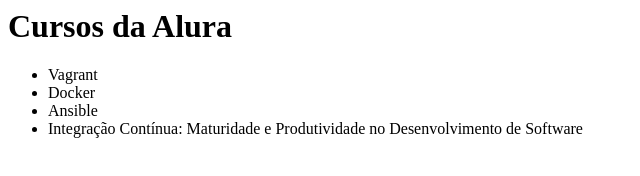
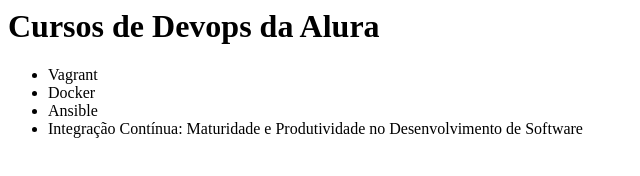
Before and after one commit to Mariana-RDS/alura-git, a plain HTML site: page index.html in a window 1280 px wide. Shown: the whole page, without its empty margins (0-640 px from the left). Drawn offline with Linux system fonts and the light colour scheme.

Commit message:
Alterando titulo da pagina

```diff
--- a/index.html
+++ b/index.html
@@ -1,7 +1,7 @@
 <meta charset="UTF-8">
 
 <head>
-    <h1>Cursos da Alura</h1>
+    <h1>Cursos de Devops da Alura</h1>
 </head>
 <body>
     <ul>
```
